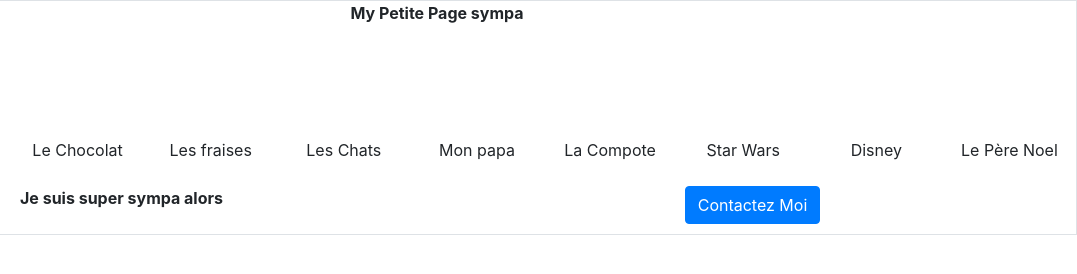
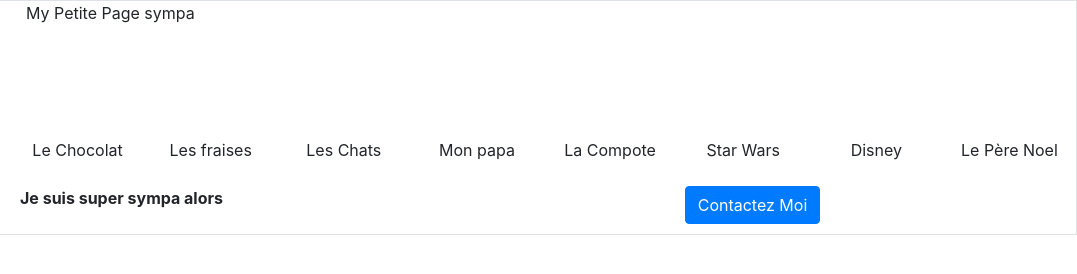
Before and after one commit to Mohamed-Boukricha/Lab-project, a plain HTML site: page index.html in a window 1280 px wide. Shown: the full height of the page, 203-1280 px from the left. Drawn offline with nearby package versions, Linux system fonts and the light colour scheme.

Commit message:
Update index.html

```diff
--- a/index.html
+++ b/index.html
@@ -16,7 +16,7 @@
     <div class="container-fluid border">
         <div class="row ">
             <div class="col-sm-2 text-center"><img class="img-fluid rounded-circle" src="https://i.imgur.com/dlNVNPx.png" alt="" srcset=""></div>
-            <div class="col-lg-8 col-md-8 col-sm-4 text-center font-weight-bold">My Petite Page sympa</div>
+            <div class="col-lg-8 col-md-8 col-sm-4 ">My Petite Page sympa</div>
         </div>
         <div class="row text-center">
             <div class="col-lg-2 col-md-12   "><p>J'aime:</p></div>
```
